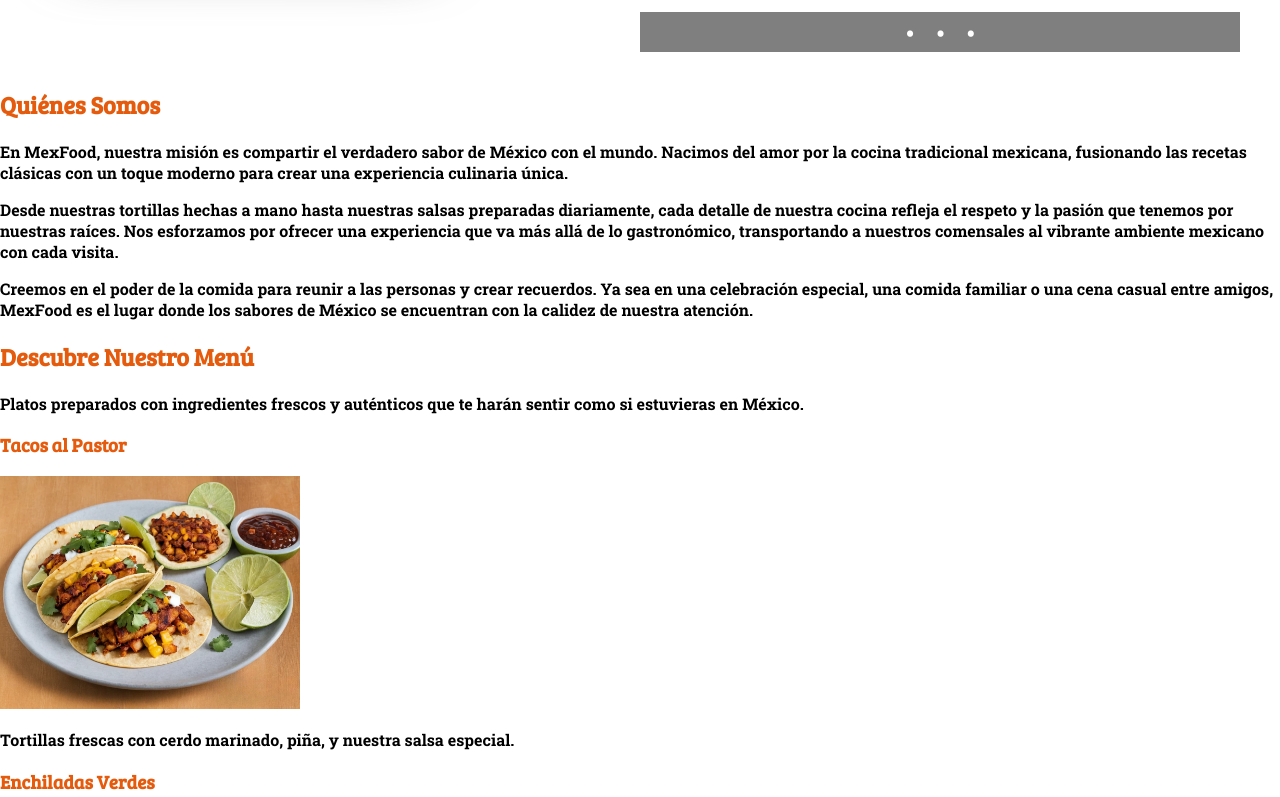
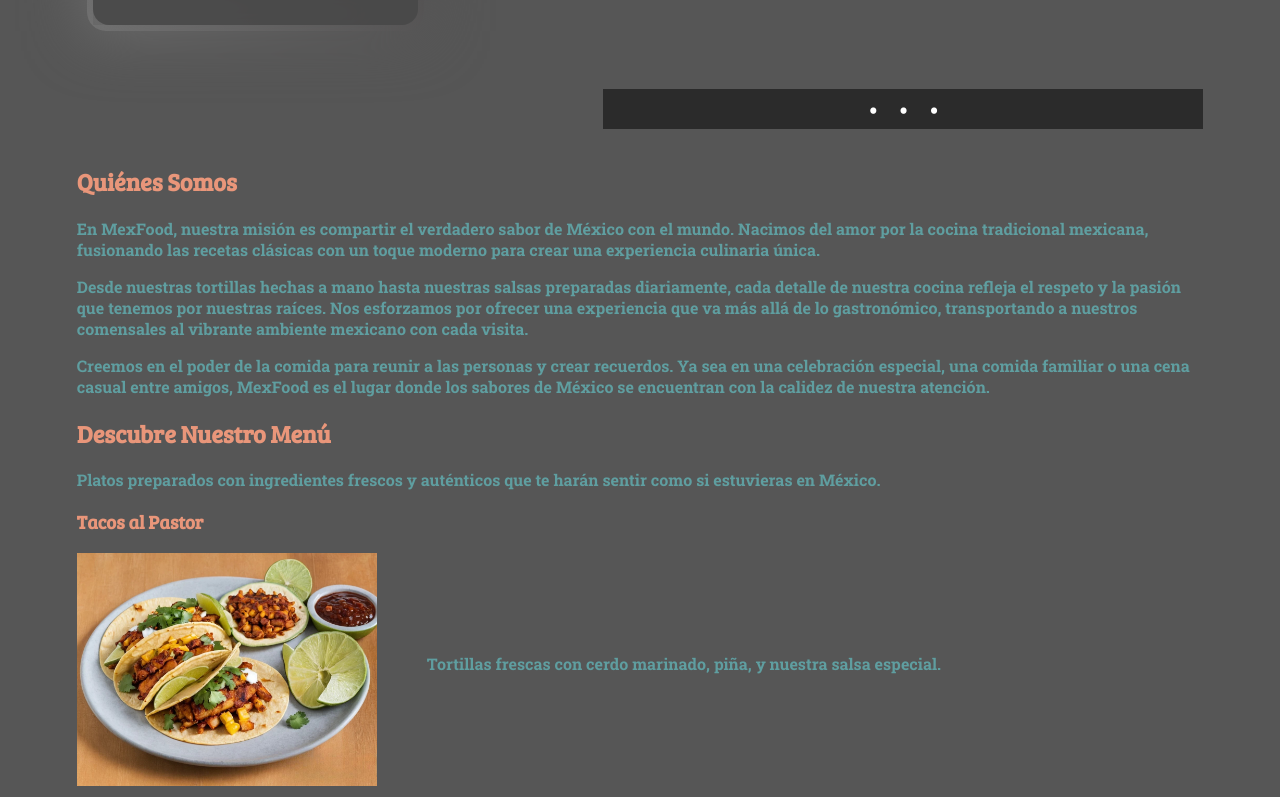
Before and after one commit to dayrasanti/dayrasanti.github.io, a plain HTML site: page index.html in a window 1280 px wide. Shown: the part 722-1519 px from the top of the page. Drawn offline with Linux system fonts and the light colour scheme.

Commit message:
estilo.css

```diff
--- a/css/estilo.css
+++ b/css/estilo.css
@@ -3,11 +3,10 @@ body {
   font-family: "Bree Serif", serif;
   font-weight: 700;
   font-style: normal;
-  margin: 0;
-  padding: 0px;
+  margin: 6%;
+  background-color: rgb(86, 86, 86);
+}
 
-
-}
 p{
   font-family: "Roboto Slab", serif;
   font-optical-sizing: auto;
@@ -58,6 +57,7 @@ nav a {
   font-weight: bold;
   padding: 10px 15px;
 }
+
 nav a:hover{
   background-color: #ddd;
   color: black;
@@ -194,14 +194,14 @@ html { scroll-behavior: smooth; }
 }
 
 .slides {
-position: relative;
-display:flex;
-overflow:hidden;
+  position: relative;
+  display:flex;
+  overflow:hidden;
   height: 100%;
 }
 
 .slide {
-width: 80%; /* Ajusta al ancho de la ventana */
+  width: 80%; /* Ajusta al ancho de la ventana */
   height: 60%; /* Ajusta a la altura de la wrapper */
   flex-shrink: 0;
   animation-name: slide;
@@ -276,7 +276,40 @@ h2, h3 {
 
 p {
   color: black;
+
+
 }
+
+.titulos{
+  color: darksalmon;
+ }
+
+.parrafos{
+  color: cadetblue;
+ }
+
+.cuerpo{
+  background-color: rgb(86, 86, 86);
+}
+
+.seccion1
+
+/*
+.plato{
+  color: #484848;
+  text-align: left;
+  font-family: 'Gill Sans', 'Gill Sans MT', Calibri, 'Trebuchet MS', sans-serif;
+  margin: 0;
+  padding: 0;
+  display: flex;
+  justify-content: left;
+  align-items: center;
+  height: 50vh;
+  font-size: 2.5em;
+  flex: 1;
+
+}
+*/
 
 
 footer {
@@ -407,10 +440,12 @@ footer {
     top: 70px;
     left: 0;
   }
+
   nav ul li {
     text-align: center;
     width: 100%;
   }
+
 
   nav ul li a {
     display: block;
@@ -428,3 +463,12 @@ footer {
   }
 
 }
+
+.tarjeta1{
+  display: flex;
+}
+
+.tarjeta1 p{
+  margin: 50px;
+  padding-top: 50px;
+}
```
